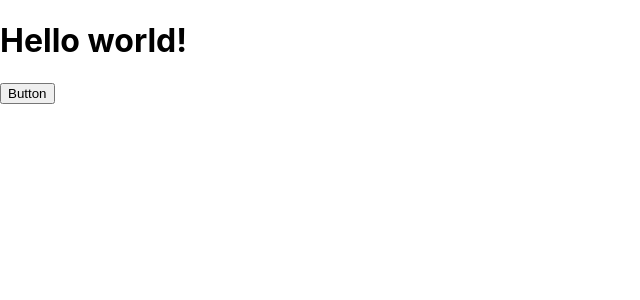
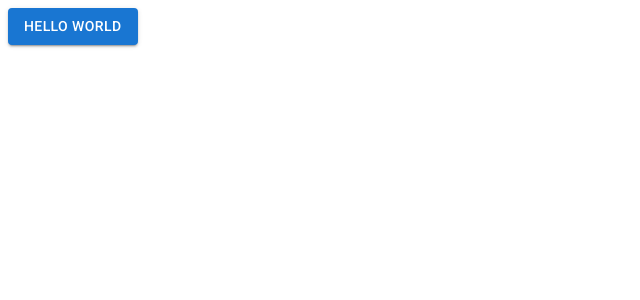
Before and after one commit to hiroyuki-nishi/samurai-aws, a React (Create React App) app in the folder frontend/: page / in a window 1280 px wide. Shown: the top 300 px of the page, without its empty margins (0-640 px from the left). Built offline with nearby package versions, Linux system fonts and the light colour scheme.

Commit message:
material ui追加

```diff
--- a/frontend/package.json
+++ b/frontend/package.json
@@ -3,6 +3,10 @@
   "version": "0.1.0",
   "private": true,
   "dependencies": {
+    "@emotion/react": "^11.11.1",
+    "@emotion/styled": "^11.11.0",
+    "@mui/icons-material": "^5.14.19",
+    "@mui/material": "^5.14.20",
     "@testing-library/jest-dom": "^5.11.4",
     "@testing-library/react": "^11.1.0",
     "@testing-library/user-event": "^12.1.10",
@@ -11,14 +15,12 @@
     "@types/react": "18.2.0",
     "@types/react-dom": "18.2.0",
     "@types/react-router-dom": "5.1.8",
-    "autoprefixer": "10.4.14",
     "axios": "0.21.1",
     "concurrently": "8.2.1",
     "react": "18.2.0",
     "react-dom": "18.2.0",
     "react-router-dom": "6.20.1",
     "react-scripts": "4.0.3",
-    "tailwindcss": "^3.3.6",
     "typescript": "4.1.2",
     "web-vitals": "1.0.1"
   },
--- a/frontend/src/index.css
+++ b/frontend/src/index.css
@@ -1,17 +1,3 @@
 @tailwind base;
 @tailwind components;
 @tailwind utilities;
-
-body {
-  margin: 0;
-  font-family: -apple-system, BlinkMacSystemFont, 'Segoe UI', 'Roboto', 'Oxygen',
-    'Ubuntu', 'Cantarell', 'Fira Sans', 'Droid Sans', 'Helvetica Neue',
-    sans-serif;
-  -webkit-font-smoothing: antialiased;
-  -moz-osx-font-smoothing: grayscale;
-}
-
-code {
-  font-family: source-code-pro, Menlo, Monaco, Consolas, 'Courier New',
-    monospace;
-}
--- a/frontend/src/index.tsx
+++ b/frontend/src/index.tsx
@@ -3,6 +3,6 @@ import { createRoot } from 'react-dom/client';
 import './index.css';
 import App from './App';
 import reportWebVitals from './reportWebVitals';
-const root = createRoot(document.getElementById('root'))
+const root = createRoot(document.getElementById('root') as HTMLElement)
 root.render(<App />)
 reportWebVitals();
--- a/frontend/src/login/Login.tsx
+++ b/frontend/src/login/Login.tsx
@@ -1,6 +1,8 @@
 // import { useHistory } from 'react-router-dom';
 
-export const Login: () => JSX.Element = () => {
+import {Button} from "@mui/material";
+
+export const Login = () => {
   // const history = useHistory();
 
   // const moveLogin = () => {
@@ -11,12 +13,7 @@ export const Login: () => JSX.Element = () => {
 
   return (
     <>
-      <h1 className="text-3xl font-bold underline">
-        Hello world!
-      </h1>
-      <button className="bg-blue-500 hover:bg-blue-700 text-white font-bold py-2 px-4 rounded">
-        Button
-      </button>
+      <Button variant="contained">Hello world</Button>
     </>
   );
 }
```
Also changed, not shown: 1 other file (tests, documents, lock files or other folders).
